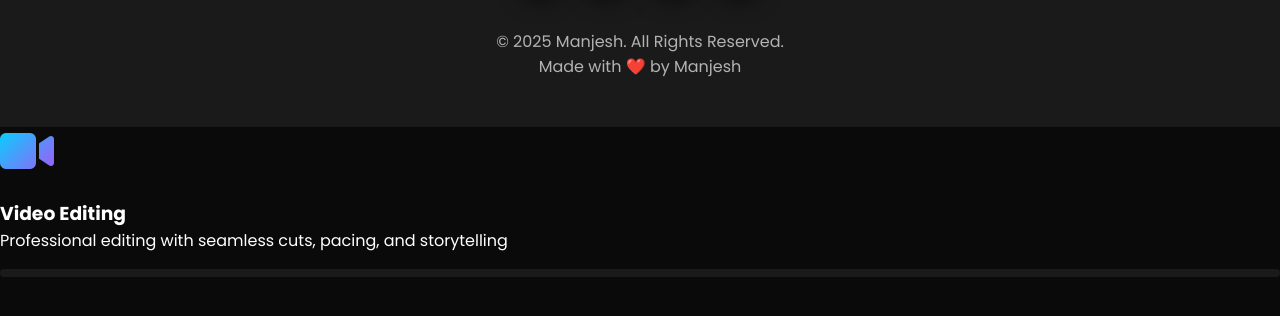
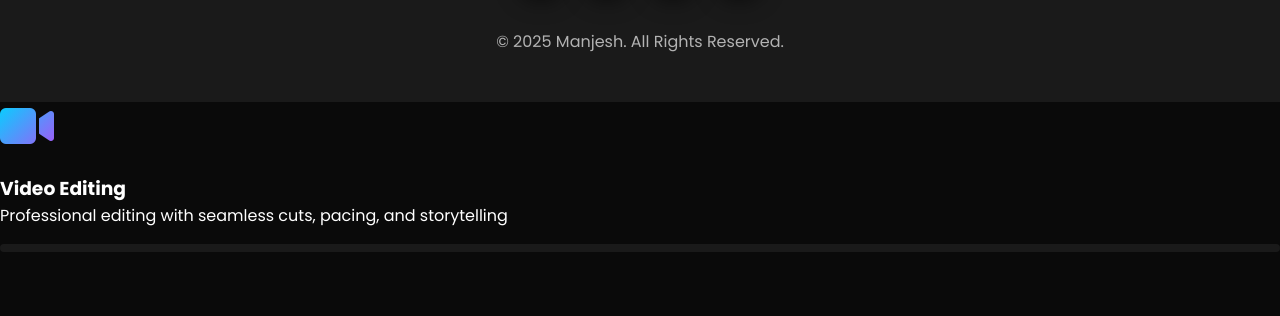
Before and after one commit to manjesh2007/portfolio, a plain HTML site: page index.html in a window 1280 px wide. Shown: the part 6624-6940 px from the top of the page. Drawn offline with Linux system fonts and the light colour scheme.

Commit message:
Update index.html

```diff
--- a/index.html
+++ b/index.html
@@ -1191,7 +1191,7 @@
             </div>
             <div class="copyright">
                 <p>&copy; 2025 Manjesh. All Rights Reserved.</p>
-                <p>Made with ❤️ by Manjesh</p>
+                <p Manjesh</p>
             </div>
         </div>
     </footer>
```
